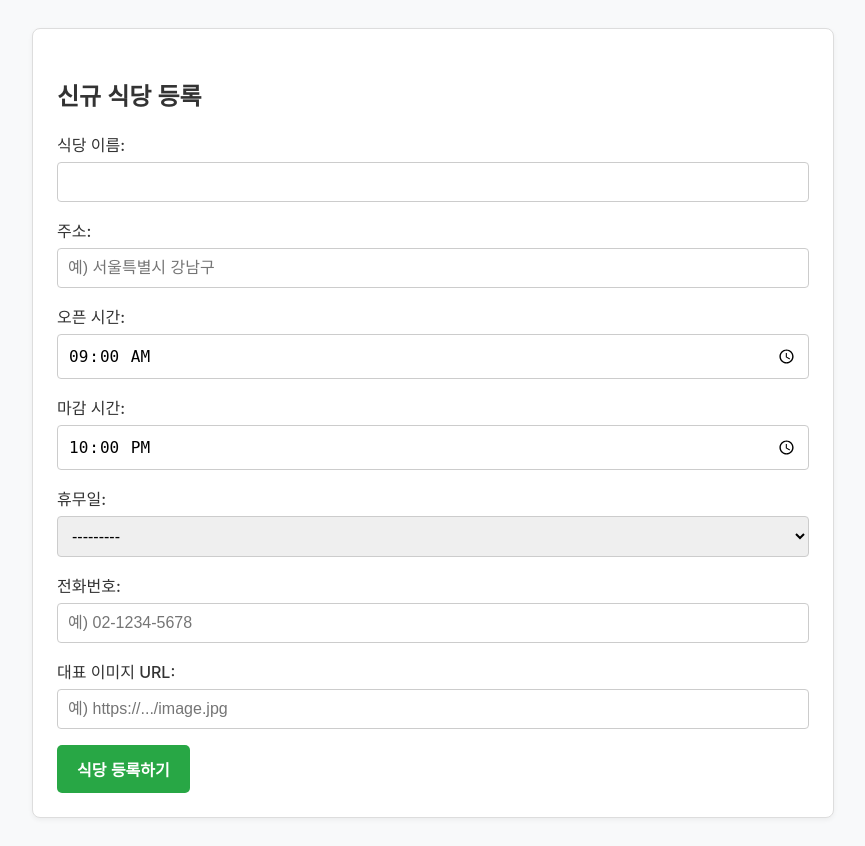
After one commit to Maar-coding/CampusLog, a Django app: page /restaurant/new/ in a window 1280 px wide. The commit adds this page. Shown: the whole page, without its empty margins (207-1072 px from the left). Run offline with Django 3.2, Linux system fonts and the light colour scheme.

Commit message:
[CREATE] 식당 정보 백엔드

```diff
--- /dev/null
+++ b/app/web/forms.py
@@ -0,0 +1,34 @@
+from django import forms
+from .models import Restaurant
+
+
+class RestaurantForm(forms.ModelForm):
+    """
+    식당 등록을 위한 모델 폼 (관리자용)
+    """
+
+    class Meta:
+        model = Restaurant
+        # 사용자가 입력할 필드 목록
+        fields = ['name', 'address', 'open_time', 'close_time', 'holiday', 'phone', 'image_url']
+
+        # 폼 필드에 대한 추가 설정 (라벨 한글화)
+        labels = {
+            'name': '식당 이름',
+            'address': '주소',
+            'open_time': '오픈 시간',
+            'close_time': '마감 시간',
+            'holiday': '휴무일',
+            'phone': '전화번호',
+            'image_url': '대표 이미지 URL',
+        }
+
+        # 폼 위젯 설정
+        widgets = {
+            # HTML5의 time picker를 사용
+            'open_time': forms.TimeInput(attrs={'type': 'time', 'value': '09:00'}),
+            'close_time': forms.TimeInput(attrs={'type': 'time', 'value': '22:00'}),
+            'address': forms.TextInput(attrs={'placeholder': '예) 서울특별시 강남구'}),
+            'phone': forms.TextInput(attrs={'placeholder': '예) 02-1234-5678'}),
+            'image_url': forms.URLInput(attrs={'placeholder': '예) https://.../image.jpg'}),
+        }
--- a/app/web/templates/web/index.html
+++ b/app/web/templates/web/index.html
@@ -9,6 +9,7 @@
     <link rel="stylesheet" href="../../static/web/search_panel.css"/>
     <link rel="stylesheet" href="../../static/web/login_panel.css"/>
     <link rel="stylesheet" href="../../static/web/register_panel.css">
+    <link rel="stylesheet" href="../../static/web/restaurant.css">
     <!-- 카카오 Maps API 불러오기 (이동하 개인 키 값) -->
      <script src="https://dapi.kakao.com/v2/maps/sdk.js?appkey=8d908fe0cb6e1d79f77f01659a40a83e&libraries=services"></script>
 </head>
--- a/app/web/templates/web/restaurant.html
+++ b/app/web/templates/web/restaurant.html
@@ -11,7 +11,7 @@
 
                 <div class="restaurant_basic">
                     <div class="restaurant_title_row">
-                        <h2 class="restaurant_title">{restaurant.name}</h2>
+                        <h2 class="restaurant_title">{{restaurant.name}}</h2>
                         <span class="badge_status {% if restaurant.is_open %}badge_open{% else %}badge_closed{% endif %}">
                             {% if restaurant.is_open %}영업중{% else %}영업 종료{% endif %}
                         </span>
@@ -27,7 +27,7 @@
             <div class="restaurant_section">
                 <h3 class="section_title">메뉴판</h3>
                 <div class="menu_list">
-                    {% for menu is menu %}
+                    {% for menu in menus %}
                     <div class="menu_card">
                         {% if menu.image_url %}
                         <img src="{{ menu.image_url }}" alt="{{ menu.name}}" class="menu_image" />
--- /dev/null
+++ b/app/web/templates/web/restaurant_form.html
@@ -0,0 +1,98 @@
+<!DOCTYPE html>
+<html lang="ko">
+<head>
+    <meta charset="UTF-8">
+    <meta name="viewport" content="width=device-width, initial-scale=1.0">
+    <title>신규 식당 등록</title>
+    <style>
+        body { font-family: -apple-system, BlinkMacSystemFont, "Segoe UI", Roboto, "Helvetica Neue", Arial, sans-serif; background-color: #f8f9fa; color: #333; padding: 20px; }
+        .panel_case { max-width: 800px; margin: 0 auto; background-color: #fff; border: 1px solid #ddd; border-radius: 8px; box-shadow: 0 2px 5px rgba(0,0,0,0.05); }
+        .restaurant_inner { padding: 24px; }
+        .section_title { font-size: 1.5rem; font-weight: 600; margin-bottom: 20px; }
+
+        /* 폼 스타일 */
+        .form_group { margin-bottom: 16px; }
+        .form_group label { display: block; font-weight: 500; margin-bottom: 6px; }
+        /* 폼 입력창 (input, select, textarea) 스타일 통일 */
+        .form_group input[type="text"],
+        .form_group input[type="url"],
+        .form_group input[type="time"],
+        .form_group input[type="number"],
+        .form_group select,
+        .form_group textarea {
+            width: 100%;
+            padding: 10px;
+            border: 1px solid #ccc;
+            border-radius: 4px;
+            box-sizing: border-box; /* 패딩 포함해서 width 100% */
+            font-size: 1rem;
+        }
+
+        .submit_btn {
+            display: inline-block;
+            padding: 12px 20px;
+            background-color: #28a745; /* Green color for admin action */
+            color: #fff;
+            border: none;
+            border-radius: 5px;
+            font-size: 1rem;
+            font-weight: 600;
+            text-decoration: none;
+            cursor: pointer;
+            transition: background-color 0.2s;
+        }
+        .submit_btn:hover { background-color: #218838; }
+    </style>
+</head>
+<body>
+
+<div class="panel_case">
+    <div class="restaurant_inner">
+        <h3 class="section_title">신규 식당 등록</h3>
+
+        <!-- 식당 등록 폼 -->
+        <form action="{% url 'restaurant_create' %}" method="POST">
+            {% csrf_token %} {# ⬅️ Django 폼에는 CSRF 토큰이 필수! #}
+
+            <!--
+                폼 필드를 하나씩 배치합니다.
+                {{ form.as_p }}를 사용하면 간단하지만 (<p> 태그로 래핑됨)
+                스타일링을 위해 수동으로 배치하는 것이 좋습니다.
+            -->
+
+            <div class="form_group">
+                {{ form.name.label_tag }}
+                {{ form.name }}
+            </div>
+            <div class="form_group">
+                {{ form.address.label_tag }}
+                {{ form.address }}
+            </div>
+            <div class="form_group">
+                {{ form.open_time.label_tag }}
+                {{ form.open_time }}
+            </div>
+            <div class="form_group">
+                {{ form.close_time.label_tag }}
+                {{ form.close_time }}
+            </div>
+            <div class="form_group">
+                {{ form.holiday.label_tag }}
+                {{ form.holiday }}
+            </div>
+            <div class="form_group">
+                {{ form.phone.label_tag }}
+                {{ form.phone }}
+            </div>
+            <div class="form_group">
+                {{ form.image_url.label_tag }}
+                {{ form.image_url }}
+            </div>
+
+            <button type="submit" class="submit_btn">식당 등록하기</button>
+        </form>
+    </div>
+</div>
+
+</body>
+</html>
--- a/app/web/urls.py
+++ b/app/web/urls.py
@@ -6,11 +6,13 @@ from . import views
 urlpatterns = [
     # 1. 메인 페이지 및 검색
     path('', views.index, name='index'),  # GET /
-    path('search', views.search_page, name='search'),  # GET /search
+    path('search_panel', views.search_page, name='search_panel'),  # GET /search
 
     # 2. 식당 및 리뷰 (명세서 기반)
     # {id} -> <int:id>
     path('restaurant/<int:id>', views.restaurant_detail, name='restaurant_detail'),  # GET
+
+    path('restaurant/new/', views.restaurant_create, name='restaurant_create'),
 
     # GET (후기 목록), POST (후기 저장)
     path('restaurant/<int:id>/reviews', views.restaurant_reviews, name='restaurant_reviews'),
--- a/app/web/views.py
+++ b/app/web/views.py
@@ -6,6 +6,10 @@ from django.contrib.auth.forms import UserCreationForm
 from django.contrib import messages
 from django.contrib.auth.decorators import login_required
 from django.views.decorators.http import require_POST
+from django.shortcuts import render, get_object_or_404
+from .models import Restaurant, Menu, Review
+from django.db.models import Avg, Count
+from .forms import RestaurantForm
 
 # (중요) 이전에 만든 UserLocation 모델 임포트
 from .models import UserLocation
@@ -27,15 +31,88 @@ def search_page(request):
     # (신규) GET /search : 검색 화면
     # ... 검색 로직 ...
     context = {}
-    return render(request, 'web/search.html', context)  # 'search.html' 템플릿 예시
+    return render(request, 'web/search_panel.html')  # 'search.html' 템플릿 예시
 
 
 def restaurant_detail(request, id):
-    # (신규) GET /restaurant/{id} : 식당 상세 정보
-    # restaurant = get_object_or_404(Restaurant, pk=id)
-    # context = {'restaurant': restaurant}
-    # return render(request, 'web/restaurant_detail.html', context)
-    pass  # ⬅️ 여기에 식당 상세 로직 구현
+    """
+    GET /restaurant/{id} : 식당 상세 정보
+    """
+
+    # 1. 식당 정보 (기본)
+    #    효율성을 위해 annotate를 사용하여 평균 별점(avg_rating)과
+    #    리뷰 개수(review_count)를 한 번의 쿼리로 가져옵니다.
+    restaurant = get_object_or_404(
+        Restaurant.objects.annotate(
+            avg_rating=Avg('reviews__rating'),
+            review_count=Count('reviews')
+        ),
+        pk=id
+    )
+
+    # 2. 메뉴 목록
+    menus = restaurant.menus.all()  # related_name='menus' 사용
+
+    # 3. 후기 목록 (최신 5개만)
+    #    전체 후기는 'restaurant_reviews' 뷰에서 처리
+    reviews = restaurant.reviews.all().order_by('-created_at')[:5]
+
+    # 4. 별점 통계 (rating_stats)
+    #    템플릿에서 5, 4, 3, 2, 1점 순서로 막대 그래프를 그립니다.
+
+    # 먼저 전체 리뷰 수를 가져옵니다. (위에서 계산한 restaurant.review_count 사용)
+    total_review_count = restaurant.review_count
+
+    # 별점(1~5)별 개수를 가져옵니다.
+    rating_counts = restaurant.reviews.values('rating').annotate(
+        count=Count('rating')
+    ).order_by('-rating')  # {'rating': 5, 'count': N}, {'rating': 4, 'count': M} ...
+
+    # 템플릿에 맞게 {star, count, percent} 리스트로 가공
+    rating_counts_dict = {item['rating']: item['count'] for item in rating_counts}
+    rating_stats = []
+
+    for star in range(5, 0, -1):  # 5, 4, 3, 2, 1 순서
+        count = rating_counts_dict.get(star, 0)
+        percent = (count / total_review_count) * 100 if total_review_count > 0 else 0
+
+        rating_stats.append({
+            'star': star,
+            'count': count,
+            'percent': round(percent)  # 템플릿 style(width)에 사용
+        })
+
+    # 5. Context 데이터 조합
+    context = {
+        'restaurant': restaurant,
+        'menus': menus,
+        'reviews': reviews,
+        'rating_stats': rating_stats,
+    }
+
+    return render(request, 'web/restaurant.html', context)
+
+
+# @login_required 로그인 필요시 삽입
+def restaurant_create(request):
+    """
+    POST /restaurant/new/ : 식당 생성
+    GET  /restaurant/new/ : 식당 등록 폼
+    """
+    if request.method == 'POST':
+        # ⬇️ 'RestaurantForm' (폼 설계도)을 사용합니다.
+        form = RestaurantForm(request.POST)
+        if form.is_valid():
+            restaurant = form.save()
+            return redirect('restaurant_detail', id=restaurant.id)
+    else:
+        # ⬇️ 'RestaurantForm' (폼 설계도)을 사용합니다.
+        form = RestaurantForm() # ⬅️ GET 요청 시 빈 폼
+
+    context = {'form': form}
+
+    # ⬇️ 'restaurant_form.html' 파일을 화면에 보여줍니다.
+    return render(request, 'web/restaurant_form.html', context)
 
 
 def restaurant_reviews(request, id):
```
Also changed, not shown: app/web/models.py (+88 -24 lines), 1 other file.
